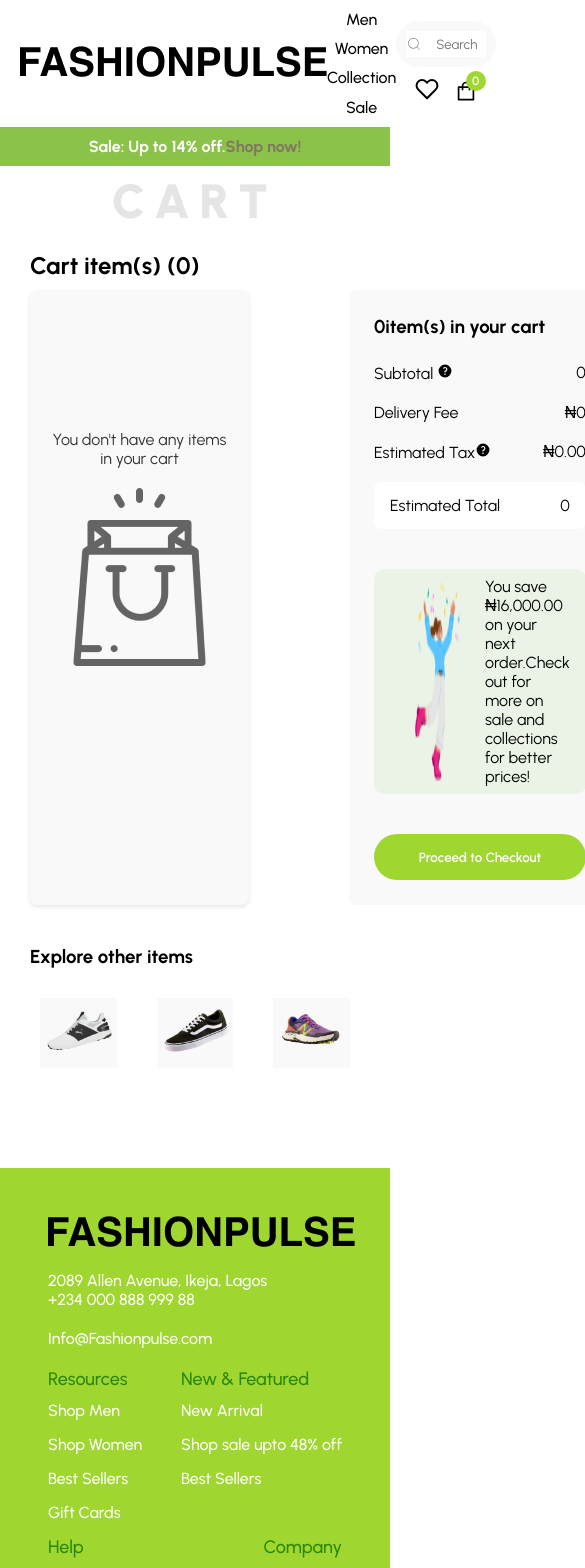
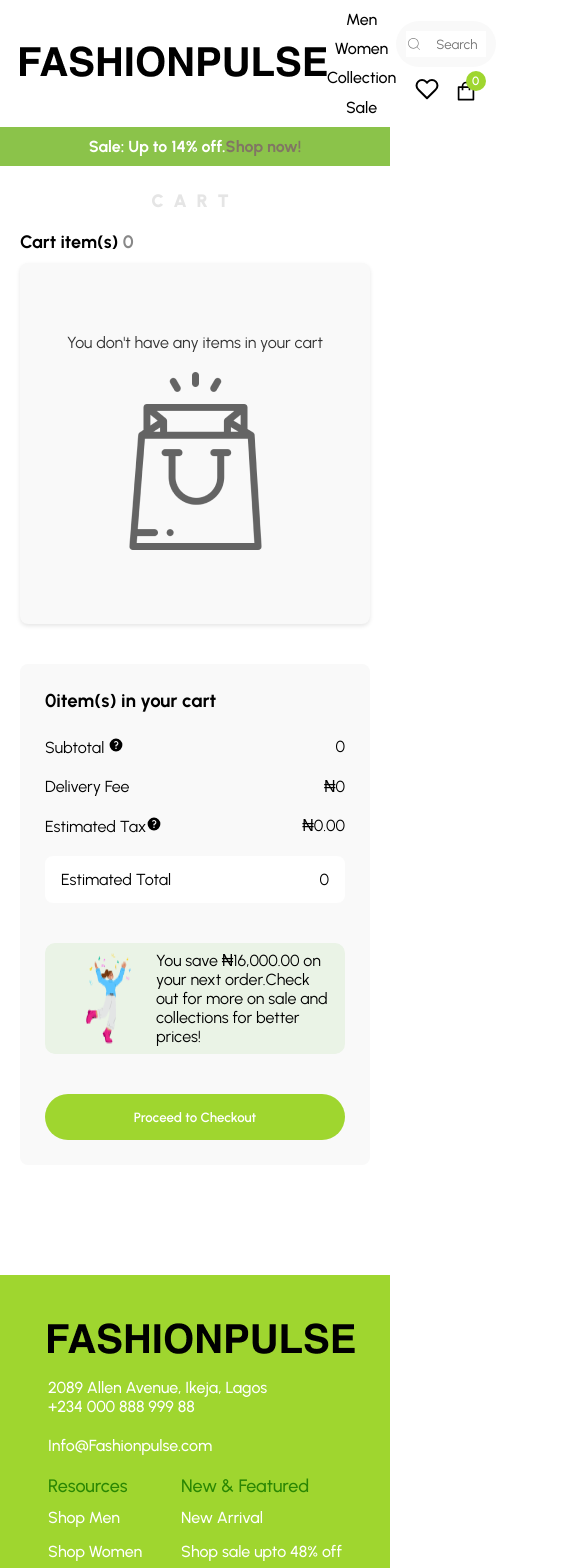
Before and after one commit to Cybermariam/fashionPulse, a React (Vite) app: page /cart in a window 390 px wide. Shown: the top 1568 px of the page, 585 px wide, since content can reach past the window. Built offline with nearby package versions, Linux system fonts and the light colour scheme.

Commit message:
updated responsiveness

```diff
--- a/package.json
+++ b/package.json
@@ -13,6 +13,7 @@
     "react": "^18.3.1",
     "react-dom": "^18.3.1",
     "react-icons": "^5.2.1",
+    "react-responsive": "^10.0.0",
     "react-router-dom": "^6.24.1"
   },
   "devDependencies": {
--- a/src/App.jsx
+++ b/src/App.jsx
@@ -33,4 +33,4 @@
   );
 }
 
-export default App; // Ensure App is exported as default
+export default App;
--- a/src/index.css
+++ b/src/index.css
@@ -41,3 +41,14 @@
   flex-grow: 1;
   padding: 20px;
 }
+@media screen and (max-width: 768px) {
+  .heading {
+    font-size: 18px;
+  }
+}
+
+@media screen and (max-width: 480px) {
+  .banner-text {
+    font-size: 16px;
+  }
+}
--- a/src/pages/Cart/Cart.jsx
+++ b/src/pages/Cart/Cart.jsx
@@ -15,7 +15,9 @@
     <>
       <h1 className="heading"> CART</h1>
       <div className="cart-page">
-        <h2>Cart item(s) (0)</h2>
+        <h2>
+          Cart item(s) <span>0</span>{' '}
+        </h2>
         <div className="cart-container">
           <div className="cart-items">
             <div className="empty-cart">
--- a/src/pages/Cart/cart.css
+++ b/src/pages/Cart/cart.css
@@ -4,6 +4,9 @@
 
 .cart-page h2 {
   margin-bottom: 10px;
+}
+.cart-page span {
+  color: #888888;
 }
 .cart-container {
   display: flex;
@@ -78,18 +81,60 @@
   justify-content: center;
   gap: 20px;
   margin-top: 20px;
-  /* width: 200px;
-  height: 200px; */
+
   border-radius: 8px;
 }
 
 .item-card {
   background-color: #f9f9f9;
-  text-align: center; /* Optional: centers the image inside the card */
-  margin: 10px; /* Optional: adds margin around each card */
+  text-align: center;
+  margin: 10px;
 }
 .item-image {
-  width: 100%; /* Adjust width as needed */
-  height: auto; /* Maintains aspect ratio */
-  max-width: 300px; /* Adjust max-width as needed */
+  width: 100%;
+  height: auto;
+  max-width: 300px;
 }
+@media screen and (max-width: 768px) {
+  .cart-container {
+    display: flex;
+    flex-direction: column;
+    gap: 40px;
+  }
+  .cart-page {
+    padding: 10px 20px;
+  }
+  .cart-page h2 {
+    font-size: 18px;
+    font-weight: 700;
+  }
+  .cart-page span {
+    color: #888888;
+    font-size: 18px;
+    font-weight: 700;
+  }
+  .empty-cart {
+    padding-bottom: 50px;
+  }
+  .empty-cart p {
+    margin-top: 50px;
+    font-size: 16px;
+
+    color: #333;
+  }
+  .cart-items {
+    background-color: #f9f9f9;
+    width: 100%;
+  }
+  .explore-items {
+    display: none;
+  }
+}
+@media screen and (max-width: 480px) {
+  .cart-container {
+    display: flex;
+    flex-direction: column;
+    margin-bottom: 40px;
+    background-color: #fff;
+  }
+}
--- a/src/pages/Home/Home.css
+++ b/src/pages/Home/Home.css
@@ -0,0 +1,28 @@
+.homepage {
+  display: flex;
+  flex-direction: column;
+}
+
+@media (max-width: 768px) {
+  .homepage {
+    flex-direction: column;
+  }
+
+  .navbar {
+    order: 2;
+  }
+
+  .banner {
+    order: 1;
+  }
+
+  .products {
+    order: 3;
+    display: flex;
+    flex-wrap: wrap;
+  }
+
+  .product {
+    flex: 1 1 100%;
+  }
+}
--- a/src/pages/Home/Home.jsx
+++ b/src/pages/Home/Home.jsx
@@ -2,6 +2,7 @@
 import PropTypes from 'prop-types';
 import Category from '../../components/Category/Category';
 import Sidebar from '../../Sidebar/Sidebar';
+import './Home.css';
 
 function Home({ incrementCartCount }) {
   return (
```
Also changed, not shown: 1 other file (tests, documents, lock files or other folders).
